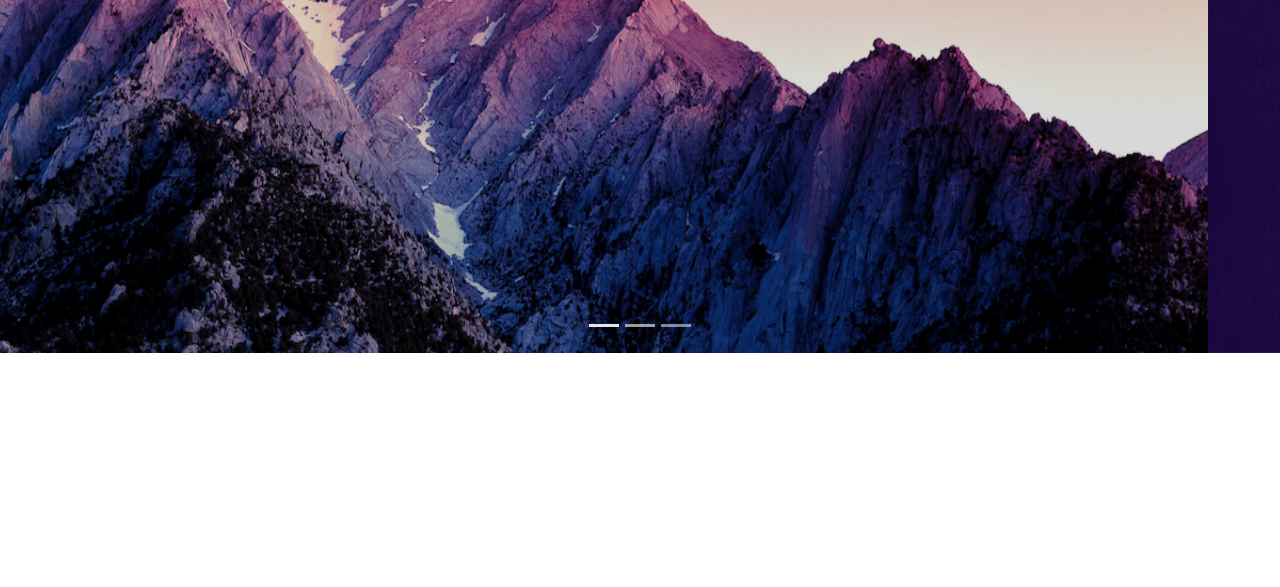
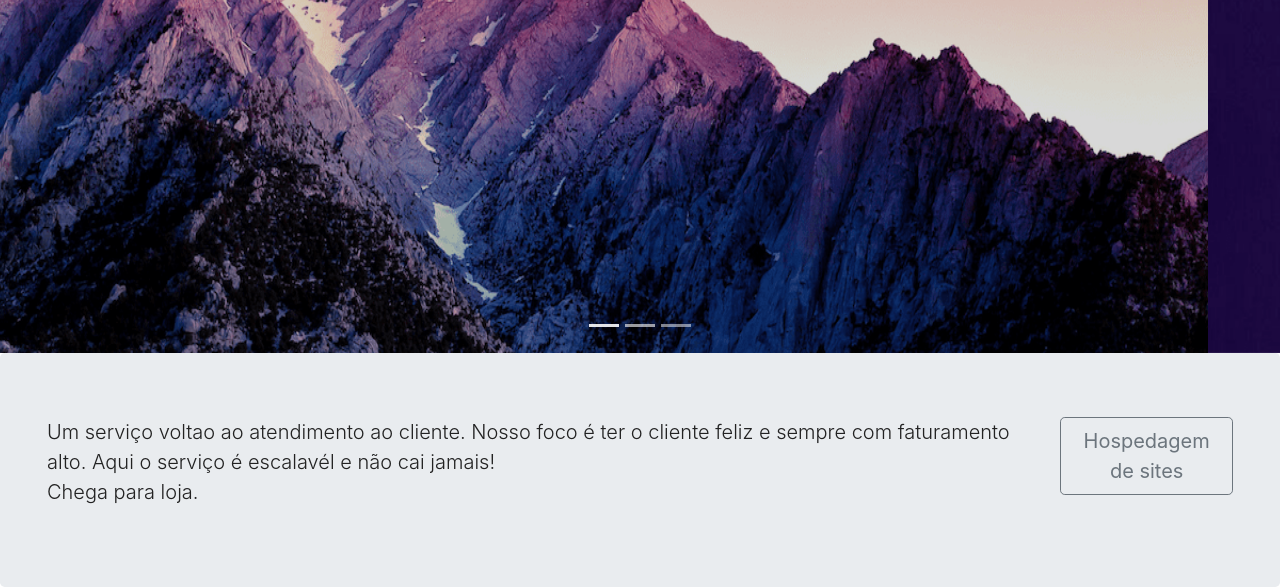
Before and after one commit to erikmarquesfsa/proj1_fan, a plain HTML site: page index.html in a window 1280 px wide. Shown: the part 532-1119 px from the top of the page. Before the commit the page ends 885 px from the top, so only its background shows below. Drawn offline with nearby package versions, Linux system fonts and the light colour scheme.

Commit message:
Update index.html
d

```diff
--- a/index.html
+++ b/index.html
@@ -65,6 +65,22 @@
         </div>
     </div>
 
+    <div class="container-fluid">
+        <div class="row jumbotron">
+            <div class="col-xs-12 col-sm-12 col-md-9 col-lg-9 col-xl-10">
+                <p class="lead">
+                    Um serviço voltao ao atendimento ao cliente. Nosso foco é ter o cliente feliz e sempre com faturamento alto. Aqui o serviço é escalavél e não cai jamais!<br>
+                    Chega para loja.
+                </p>
+            </div>
+            <div class="col-xs-12 col-sm-12 col-md-3 col-lg-3 col-xl-2">
+                <a href="#">
+                    <button type="buton" class="btn btn-outline-secondary btn-lg">Hospedagem de sites</button>
+                </a>
+            </div>
+        </div>
+    </div>
+
 
     <script src="https://cdn.jsdelivr.net/npm/jquery@3.5.1/dist/jquery.slim.min.js" integrity="sha384-DfXdz2htPH0lsSSs5nCTpuj/zy4C+OGpamoFVy38MVBnE+IbbVYUew+OrCXaRkfj" crossorigin="anonymous"></script>
 <script src="https://cdn.jsdelivr.net/npm/bootstrap@4.6.2/dist/js/bootstrap.bundle.min.js" integrity="sha384-Fy6S3B9q64WdZWQUiU+q4/2Lc9npb8tCaSX9FK7E8HnRr0Jz8D6OP9dO5Vg3Q9ct" crossorigin="anonymous"></script>
```
